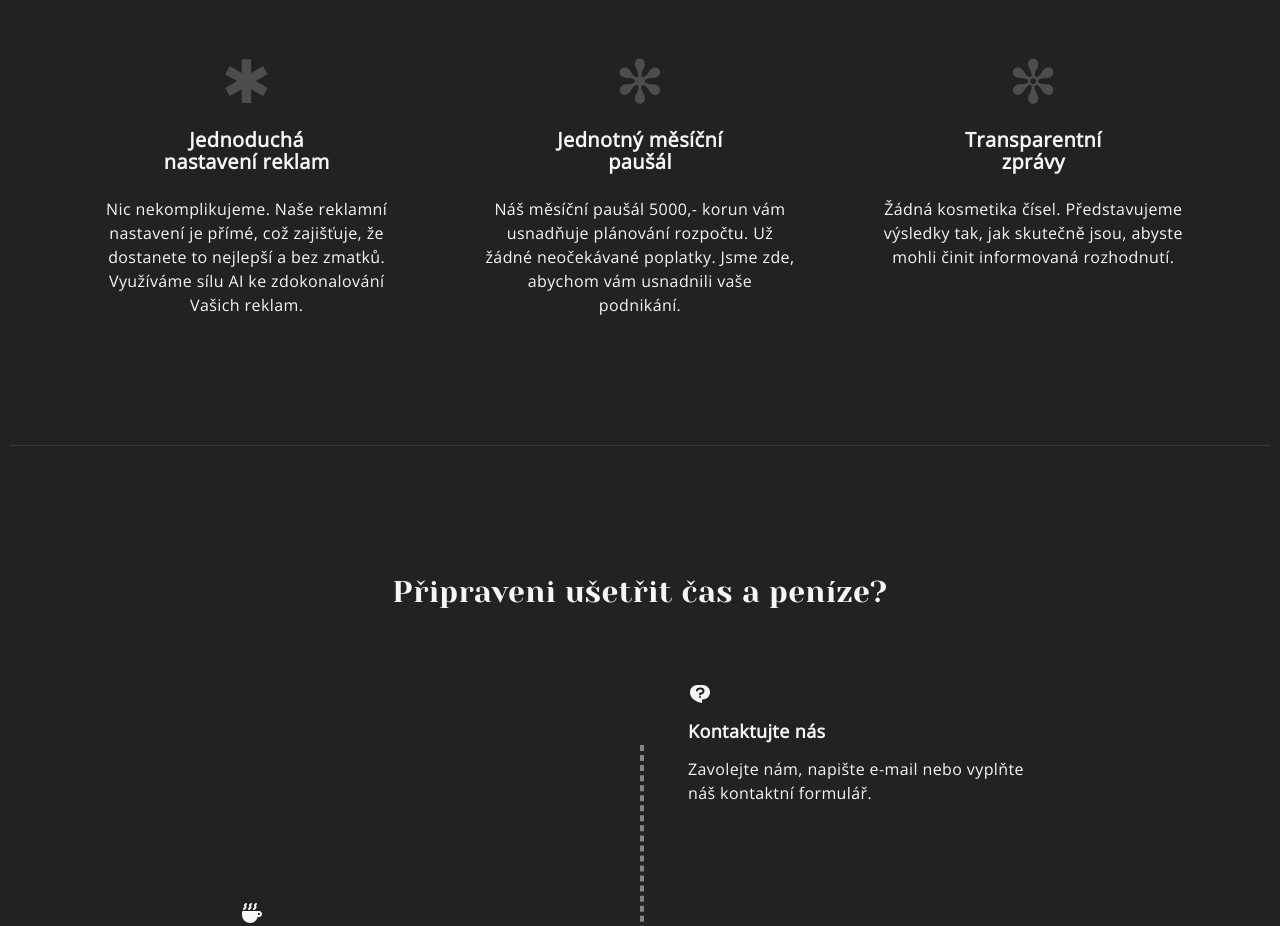
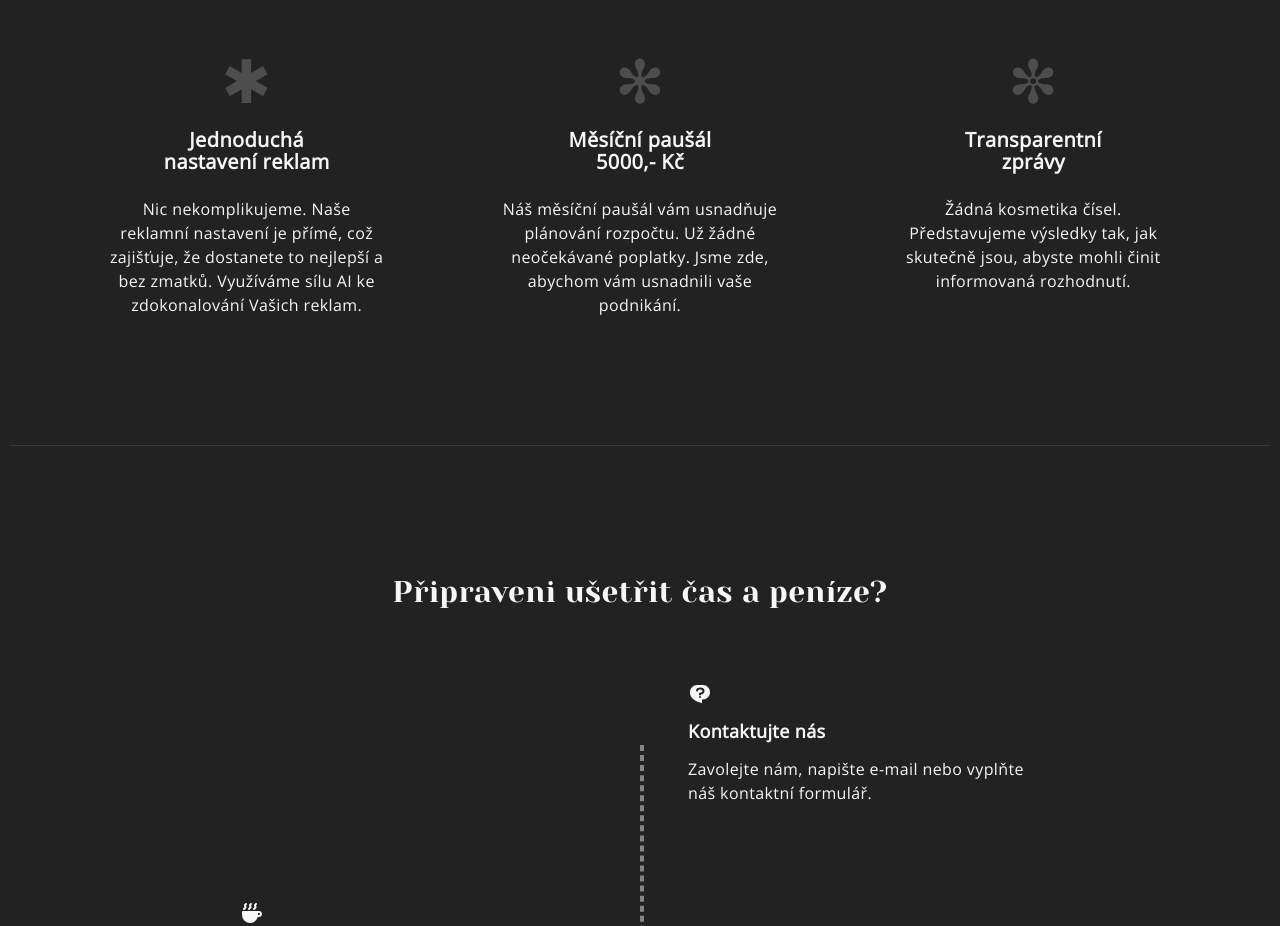
Before and after one commit to cvetmih/microagency, a Next.js app: page / in a window 1280 px wide. Shown: the part 1600-2526 px from the top of the page. Built offline with nearby package versions, Linux system fonts and the light colour scheme.

Commit message:
features

```diff
--- a/components/Features.js
+++ b/components/Features.js
@@ -9,8 +9,8 @@ const features = [
     },
 
     {
-        title: 'Jednotný měsíční paušál',
-        body: 'Náš měsíční paušál 5000,- korun vám usnadňuje plánování rozpočtu. Už žádné neočekávané poplatky. Jsme zde, abychom vám usnadnili vaše podnikání.',
+        title: 'Měsíční paušál 5000,- Kč',
+        body: 'Náš měsíční paušál vám usnadňuje plánování rozpočtu. Už žádné neočekávané poplatky. Jsme zde, abychom vám usnadnili vaše podnikání.',
         character: <div>&#10043;</div>
     },
     {
@@ -38,7 +38,7 @@ export default function Features({className = '', children, ...rest}) {
                                     {item.title}
                                 </TypoH3>
                             </header>
-                            <p className="max-w-[34ch]">
+                            <p className="max-w-[30ch]">
                                 {item.body}
                             </p>
                         </article>
```
